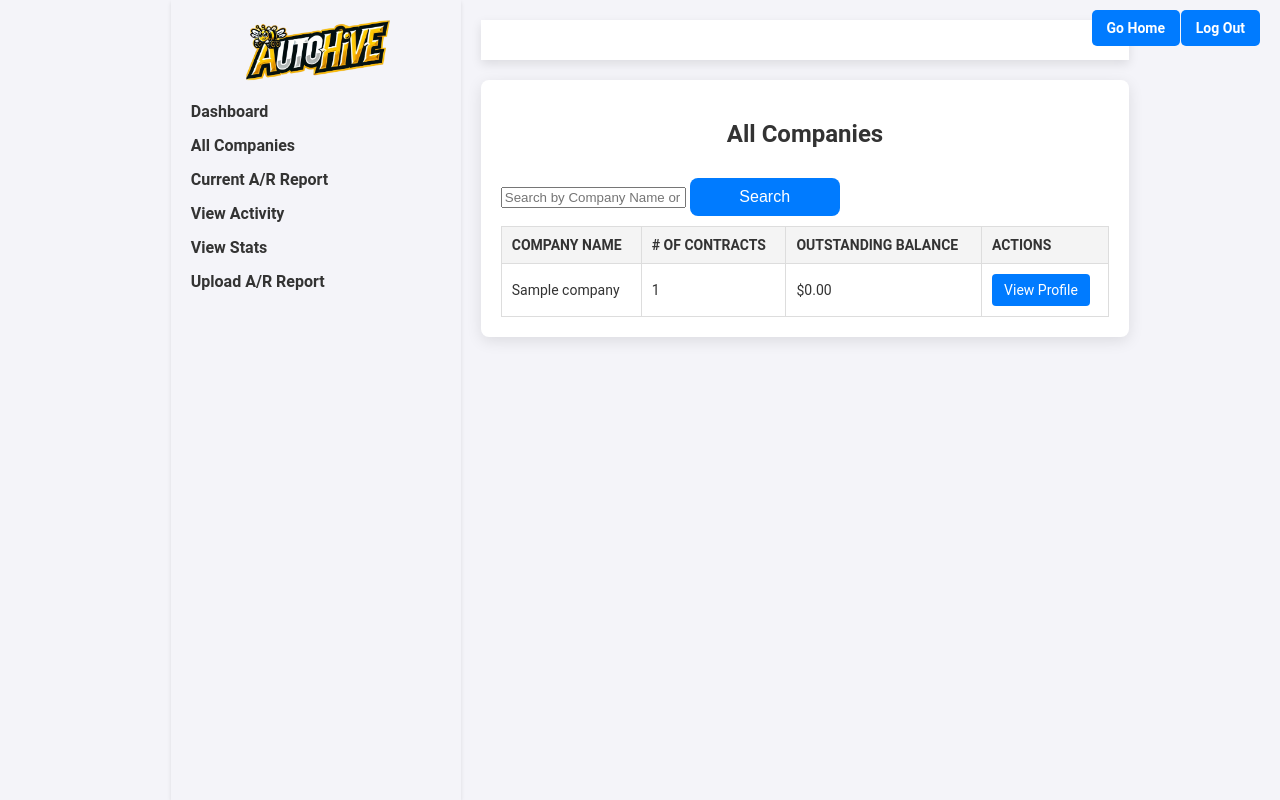
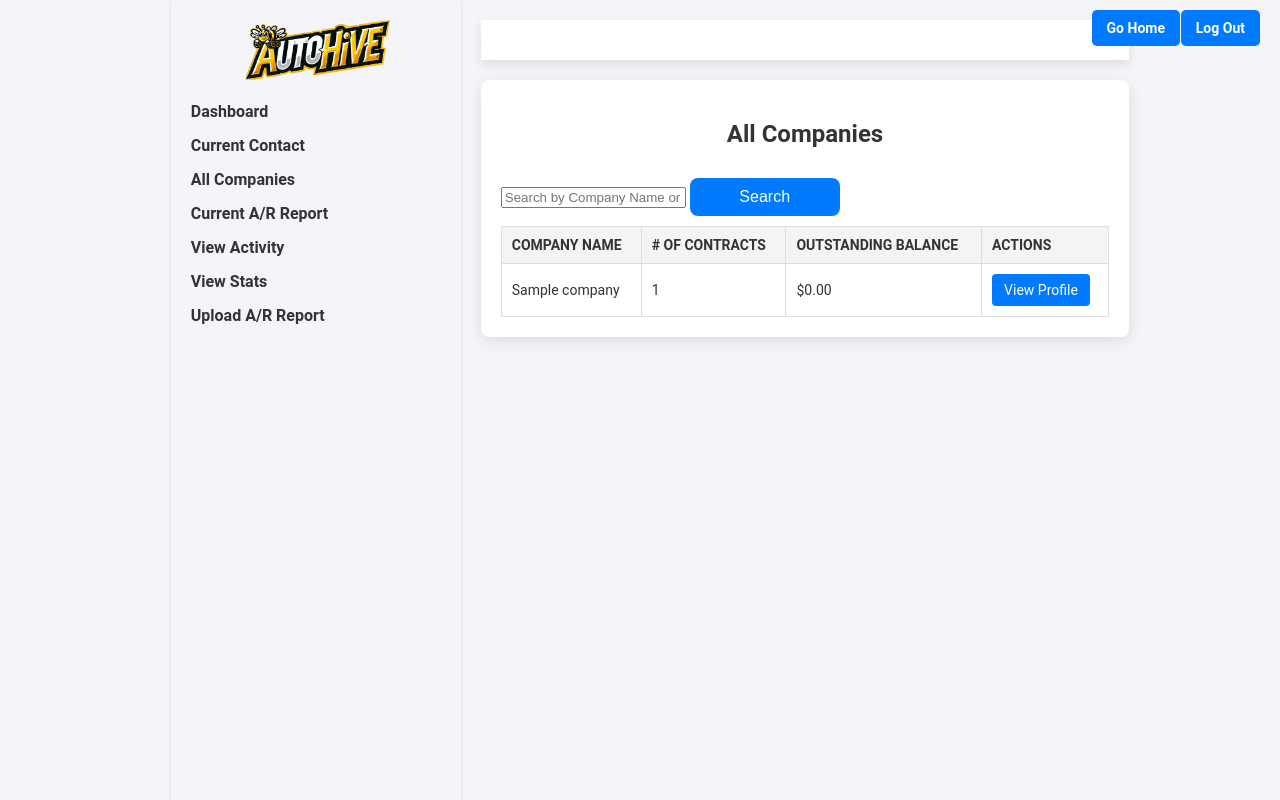
Before and after one commit to Ottermax-Bot/Autohive, a Flask app: page /all_companies in a window 1280 px wide. Run offline with Flask 3, Linux system fonts and the light colour scheme; the visitor is signed in with stand-in values (Sample User, id 1); tables that the repository leaves empty hold one stand-in row (values such as "Sample post").

Commit message:
Update base.html

```diff
--- a/templates/base.html
+++ b/templates/base.html
@@ -14,6 +14,7 @@
             <nav>
                 <ul>
                     <li><a href="/dashboard">Dashboard</a></li>
+                    <li><a href="/current_contact">Current Contact</a></li>
                     <li><a href="/all_companies">All Companies</a></li>
                     <li><a href="/current_ar">Current A/R Report</a></li>
                     <li><a href="/activity">View Activity</a></li>
```
